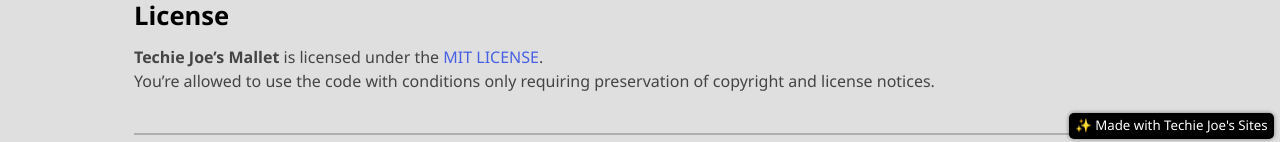
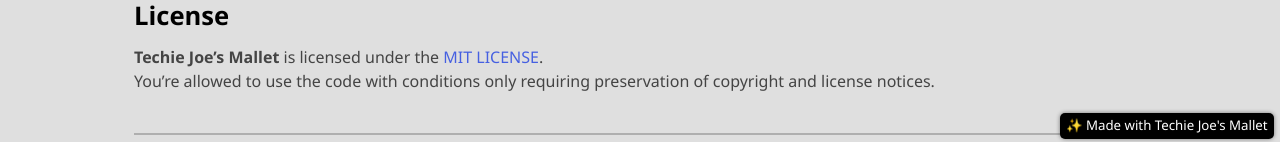
Before and after one commit to techie-joe/mallet, a Jekyll site: the page built from README.md, in a window 1280 px wide. Shown: the part 755-897 px from the top of the page. Built offline with Jekyll 4.4.1, drawn with Linux system fonts in a browser that asks for light colours; our own code applies the rules of GitHub Pages for plain Markdown files; comment, search, counter and statistics services are not loaded.

Commit message:
fix mallet credit

```diff
--- a/_includes/credit.html
+++ b/_includes/credit.html
@@ -1 +1 @@
-<a id="_credit" href="//techie-joe.github.io/sites" title="Go to Techie Joe's Sites">✨ Made with Techie Joe's Sites</a>
+<a id="_credit" href="//techie-joe.github.io/mallet" title="Go to Techie Joe's Mallet">✨ Made with Techie Joe's Mallet</a>
```
